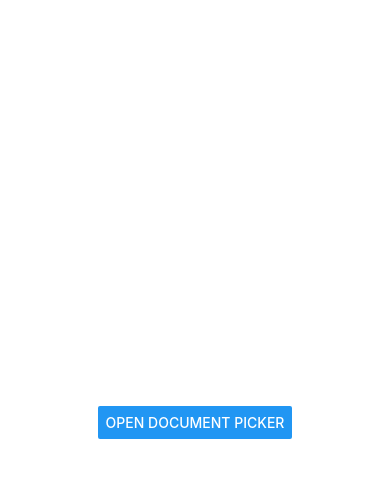
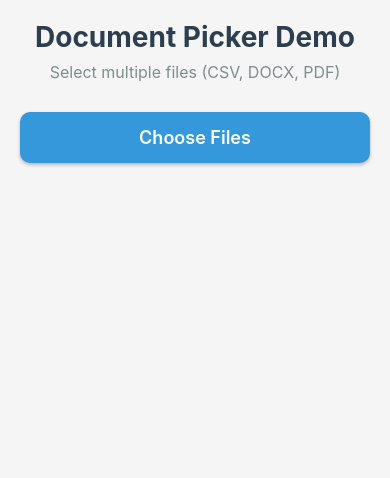
Before and after one commit to patrickkabwe/react-native-nitro-document-picker, a React Native app in the folder example/: screen / in a window 390 px wide. Shown: the top 478 px of the page. Built offline with nearby package versions, Linux system fonts and the light colour scheme.

Commit message:
chore: enhance App component with document picker functionality and UI improvements

```diff
--- a/example/App.tsx
+++ b/example/App.tsx
@@ -1,5 +1,13 @@
 import React, {useState} from 'react';
-import {Button, StyleSheet, Text, View} from 'react-native';
+import {
+  Platform,
+  SafeAreaView,
+  ScrollView,
+  StyleSheet,
+  Text,
+  TouchableOpacity,
+  View,
+} from 'react-native';
 import {
   NitroDocumentPicker,
   NitroDocumentPickerResult,
@@ -14,55 +22,148 @@ enum DocumentType {
 function App(): React.JSX.Element {
   const [result, setResult] = useState<NitroDocumentPickerResult[]>([]);
 
+  const handlePickDocuments = async () => {
+    try {
+      const pickedFiles = await NitroDocumentPicker.pick({
+        types: [DocumentType.CSV, DocumentType.DOCX, DocumentType.PDF],
+        multiple: true,
+      });
+      setResult(pickedFiles);
+    } catch (error) {
+      console.error('Error picking documents:', error);
+    }
+  };
+
   return (
-    <View style={styles.container}>
-      {result.length > 0 && (
-        <Text
-          style={[
-            styles.text,
-            {
-              fontSize: 16,
-              fontWeight: 'bold',
-              color: 'hsl(210, 100%, 50%)',
-              marginBottom: 10,
-              textTransform: 'uppercase',
-              width: '100%',
-              textAlign: 'center',
-            },
-          ]}>
-          {result.length} files selected
+    <SafeAreaView style={styles.safeArea}>
+      <View style={styles.container}>
+        <Text style={styles.title}>Document Picker Demo</Text>
+        <Text style={styles.subtitle}>
+          Select multiple files (CSV, DOCX, PDF)
         </Text>
-      )}
-      <Text style={styles.text}>{result.map(r => r.name).join('\n')}</Text>
-      <Text numberOfLines={10} style={styles.text}>
-        {result.map(r => r.base64).join('\n')}
-        {result.map(r => r.path).join('\n')}
-      </Text>
 
-      <Button
-        title="Open Document Picker"
-        onPress={() => {
-          NitroDocumentPicker.pick({
-            types: [DocumentType.CSV, DocumentType.DOCX, DocumentType.PDF],
-            multiple: true,
-          })
-            .then(setResult)
-            .catch(console.error);
-        }}
-      />
-    </View>
+        <TouchableOpacity
+          style={styles.pickerButton}
+          onPress={handlePickDocuments}>
+          <Text style={styles.pickerButtonText}>Choose Files</Text>
+        </TouchableOpacity>
+
+        {result.length > 0 && (
+          <View style={styles.resultContainer}>
+            <Text style={styles.resultTitle}>
+              {result.length} {result.length === 1 ? 'File' : 'Files'} Selected
+            </Text>
+            <ScrollView style={styles.scrollView}>
+              {result.map((file, index) => (
+                <View key={index} style={styles.fileItem}>
+                  <Text style={styles.fileName}>{file.name}</Text>
+                  <Text style={styles.filePath} numberOfLines={1}>
+                    {file.path}
+                  </Text>
+                </View>
+              ))}
+            </ScrollView>
+          </View>
+        )}
+      </View>
+    </SafeAreaView>
   );
 }
 
 const styles = StyleSheet.create({
+  safeArea: {
+    flex: 1,
+    backgroundColor: '#f5f5f5',
+  },
   container: {
     flex: 1,
-    justifyContent: 'center',
-    alignItems: 'center',
+    padding: 20,
+    backgroundColor: '#f5f5f5',
   },
-  text: {
+  title: {
+    fontSize: 28,
+    fontWeight: 'bold',
+    color: '#2c3e50',
+    marginBottom: 8,
+    textAlign: 'center',
+  },
+  subtitle: {
+    fontSize: 16,
+    color: '#7f8c8d',
+    marginBottom: 30,
+    textAlign: 'center',
+  },
+  pickerButton: {
+    backgroundColor: '#3498db',
+    paddingVertical: 15,
+    paddingHorizontal: 30,
+    borderRadius: 10,
+    elevation: 3,
+    shadowColor: '#000',
+    shadowOffset: {
+      width: 0,
+      height: 2,
+    },
+    shadowOpacity: 0.25,
+    shadowRadius: 3.84,
+    ...Platform.select({
+      ios: {
+        shadowColor: '#000',
+        shadowOffset: {width: 0, height: 2},
+        shadowOpacity: 0.25,
+        shadowRadius: 3.84,
+      },
+      android: {
+        elevation: 5,
+      },
+    }),
+  },
+  pickerButtonText: {
+    color: '#ffffff',
+    fontSize: 18,
+    fontWeight: '600',
+    textAlign: 'center',
+  },
+  resultContainer: {
+    marginTop: 30,
+    backgroundColor: '#ffffff',
+    borderRadius: 12,
+    padding: 15,
+    ...Platform.select({
+      ios: {
+        shadowColor: '#000',
+        shadowOffset: {width: 0, height: 2},
+        shadowOpacity: 0.1,
+        shadowRadius: 4,
+      },
+      android: {
+        elevation: 3,
+      },
+    }),
+  },
+  resultTitle: {
+    fontSize: 18,
+    fontWeight: '600',
+    color: '#2c3e50',
+    marginBottom: 15,
+  },
+  scrollView: {
+    maxHeight: 300,
+  },
+  fileItem: {
+    padding: 12,
+    borderBottomWidth: 1,
+    borderBottomColor: '#ecf0f1',
+  },
+  fileName: {
+    fontSize: 16,
+    color: '#2c3e50',
+    fontWeight: '500',
+  },
+  filePath: {
     fontSize: 14,
-    color: 'green',
+    color: '#7f8c8d',
+    marginTop: 4,
   },
 });
 
```
Also changed, not shown: 1 other file (tests, documents, lock files or other folders).
